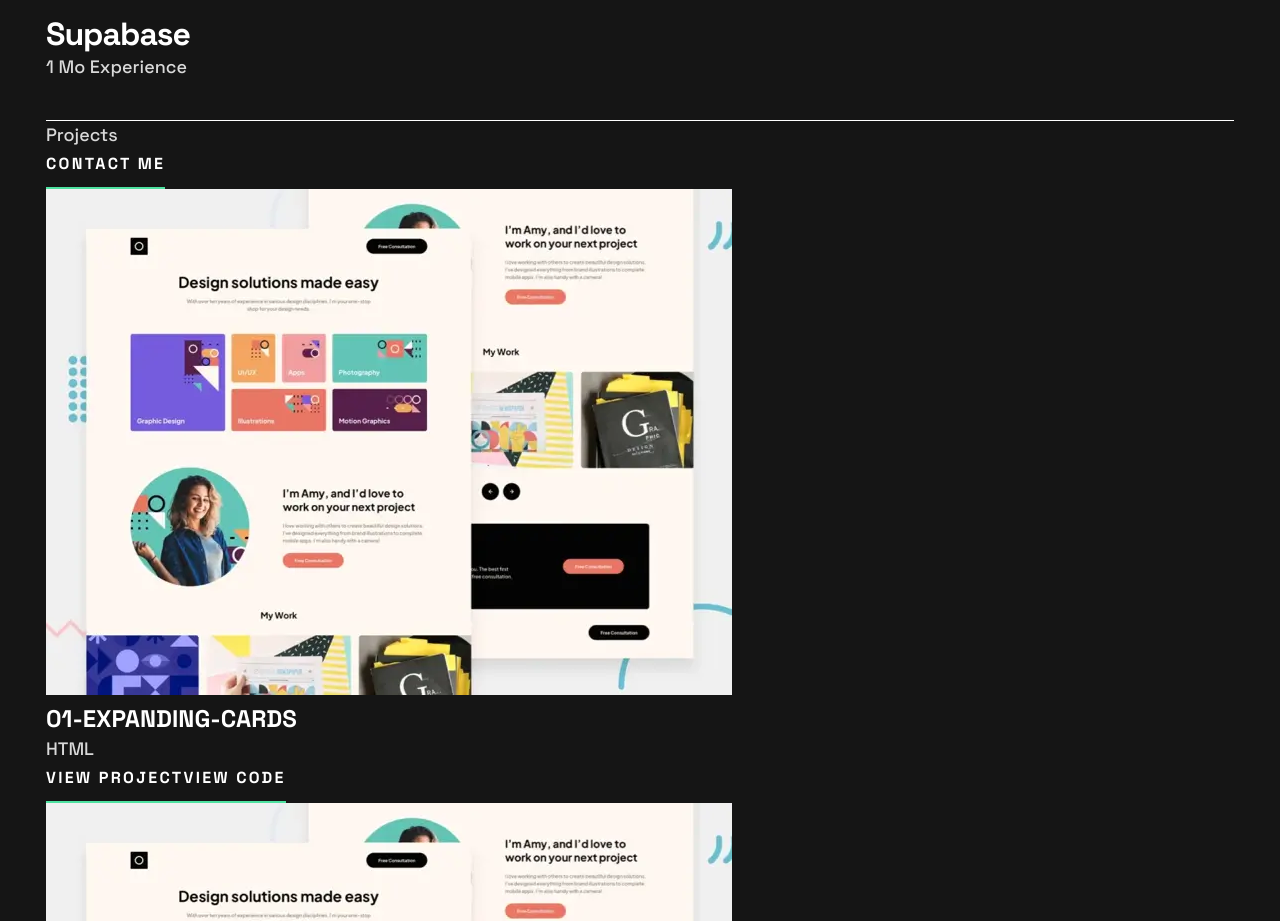
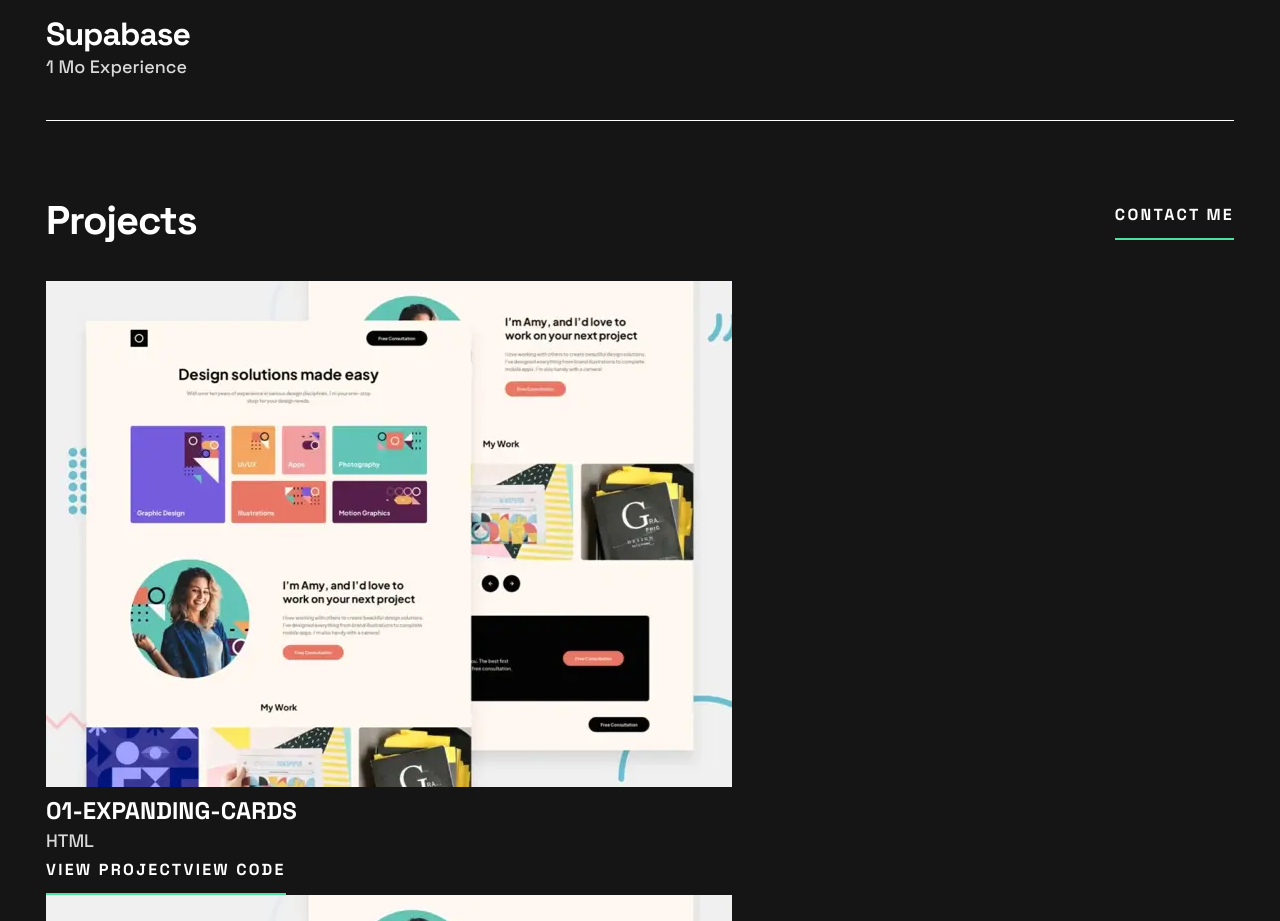
Before and after one commit to newbpydev/a-portfolio-site, a React (Vite) app: page / in a window 1280 px wide. Shown: the part 2260-3181 px from the top of the page. Built offline with nearby package versions, Linux system fonts and the light colour scheme.

Commit message:
chore(MainNav.tsx): update color value for hover state in NavMenuUl to match the new color scheme style(HomePage.tsx): add padding and styling to the ProjectsSection component style(HomePage.tsx): add a heading and a button to the ProjectsSection component for better visual hierarchy

```diff
--- a/src/components/navbar/MainNav.tsx
+++ b/src/components/navbar/MainNav.tsx
@@ -10,7 +10,7 @@ const NavMenuUl = styled.ul`
     transition: all 0.2s ease-in;
 
     &:hover {
-      color: var(--color-green-200);
+      color: var(--color-green-500);
     }
 
     &.active {
@@ -22,10 +22,8 @@ const NavMenuUl = styled.ul`
   }
 `;
 
-type Props = {};
-
 //* COMPONENT: MainNav
-export default function MainNav({}: Props) {
+export default function MainNav() {
   // output
   return (
     <nav>
--- a/src/pages/HomePage.tsx
+++ b/src/pages/HomePage.tsx
@@ -72,6 +72,23 @@ const SkillsSection = styled.section`
 `;
 
 const ProjectsSection = styled.section`
+  padding: 8rem 0rem;
+
+  & .projects-heading {
+    display: flex;
+    align-items: center;
+    justify-content: space-between;
+    margin-bottom: 4rem;
+
+    & h2 {
+      color: white;
+      font-size: 4rem;
+      font-weight: 700;
+      line-height: 4rem;
+      letter-spacing: -1.136px;
+    }
+  }
+
   & h2 {
     font-size: var(--text);
   }
@@ -132,8 +149,10 @@ export default function HomePage() {
 
       {/* Projects Section */}
       <ProjectsSection id="projects-section">
-        <h2>Projects</h2>
-        <Button>Contact Me</Button>
+        <div className="projects-heading">
+          <h2>Projects</h2>
+          <Button>Contact Me</Button>
+        </div>
         <ProjectsList />
       </ProjectsSection>
 
```
